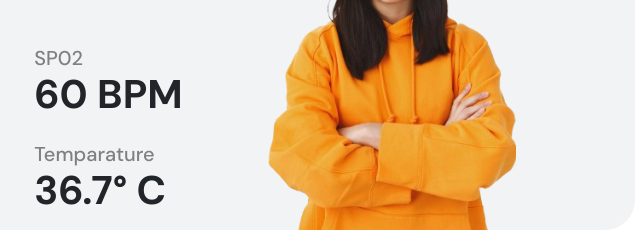
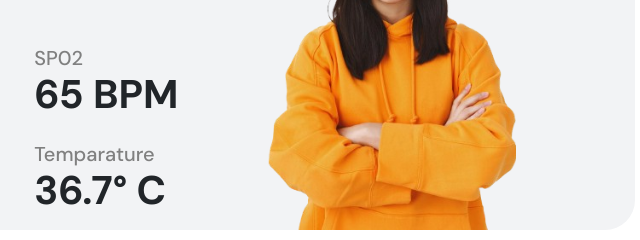
Before and after one commit to Ranjith1110/nizcare-health-progress, a plain HTML site: page index.html in a window 1280 px wide. Shown: the part 246-486 px from the top of the page, 575-1215 px from the left. Drawn offline with nearby package versions, Linux system fonts and the light colour scheme.

Commit message:
index.html

```diff
--- a/index.html
+++ b/index.html
@@ -35,7 +35,7 @@
                             </div>
                             <div class="col-lg-4 col-md-4">
                                 <h5 class="m-0" style="color: gray;">SP02</h5>
-                                <h2 class="fs-1 fw-bold m-0">60 BPM</h2>
+                                <h2 class="fs-1 fw-bold m-0">65 BPM</h2>
                             </div>
                             <div class="col-lg-4 col-md-4 mt-4">
                                 <h5 class="m-0" style="color: gray;">Weight</h5>
```
